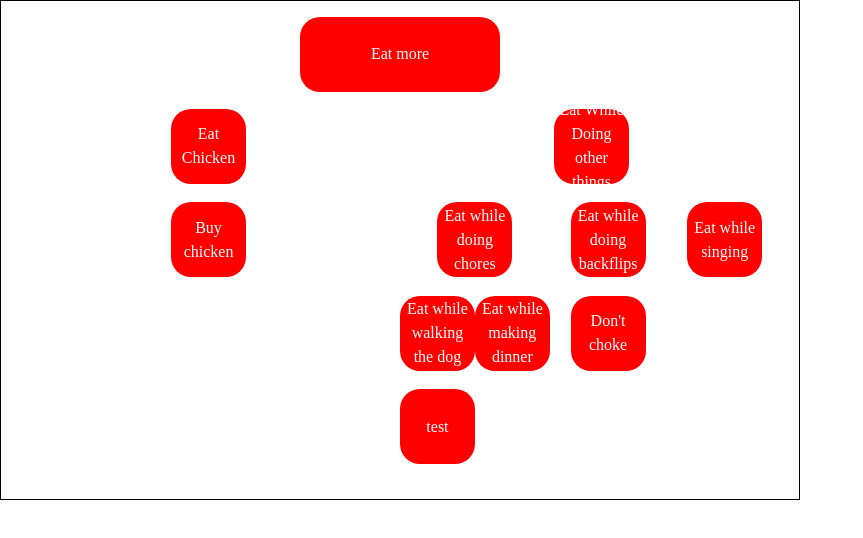
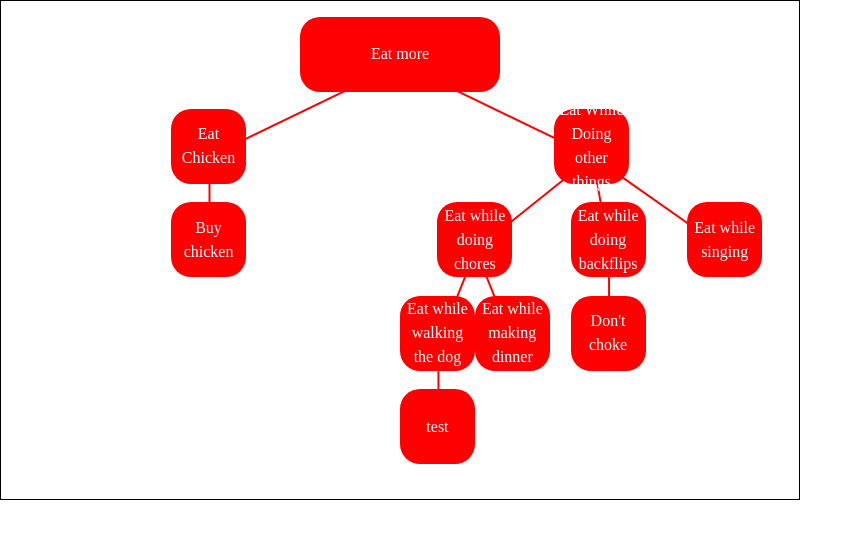
Before and after one commit to Chappydev/goal-tree, a React (Vite) app: page /tree in a window 1280 px wide. Shown: the top 538 px of the page, without its empty margins (0-863 px from the left). Built offline with nearby package versions, Linux system fonts and the light colour scheme.

Commit message:
Add lines between nodes in tree view

```diff
--- a/src/components/TaskView.jsx
+++ b/src/components/TaskView.jsx
@@ -58,7 +58,6 @@ const TaskView = ({ tree }) => {
 
   return (
     <div id="task-view-container">
-      {/* TODO: fix link when there is no parent/sibling/whatever */}
       {family.prevSibling ? (
         <NavLink to={`/task/${family.prevSibling.id}`} className="left-arrow">
           &lt;
--- a/src/components/Tree.scss
+++ b/src/components/Tree.scss
@@ -10,4 +10,5 @@ $padding: 16px;
   display: flex;
   flex-direction: column;
   justify-content: space-between;
+  position: relative;
 }
--- a/src/components/TreeNode.scss
+++ b/src/components/TreeNode.scss
@@ -53,3 +53,18 @@ $box-color: white;
     height: calc($row-height * 0.8);
   }
 }
+
+.tree-line-svg {
+  position: absolute;
+  left: 0;
+  right: 0;
+  top: 0;
+  bottom: 0;
+  overflow: visible;
+  z-index: -1;
+}
+
+.tree-line {
+  stroke: $box-bgcolor;
+  stroke-width: 2;
+}
--- a/src/components/TreeNodeAbsolute.jsx
+++ b/src/components/TreeNodeAbsolute.jsx
@@ -1,7 +1,13 @@
 import React from 'react';
 import './TreeNode.scss';
+import useRect from '../hooks/useRect';
 
-const TreeNodeAbsolute = ({ node, isGoal = true, dimensions }) => {
+const TreeNodeAbsolute = ({
+  node,
+  isGoal = true,
+  dimensions,
+  parentRect = null
+}) => {
   // IDEA: Use the dimensions to calculate the dimensions for the node
   // and the children nodes. Also use the data to determine how many
   // more children there are, and determine how to split up the space.
@@ -9,9 +15,27 @@ const TreeNodeAbsolute = ({ node, isGoal = true, dimensions }) => {
   // Alternatively, make one 'image' and then resize the WHOLE IMAGE to
   // to appropriately fit the space given for the tree.
 
+  const [rect, ref] = useRect();
+  console.log(rect);
+
   return (
     <div className="tree-node-wrapper">
-      <div className="tree-node">
+      {parentRect ? (
+        <svg className="tree-line-svg">
+          {/*
+            TODO: change styles to taste
+            TODO: figure out animations for the styles as well
+          */}
+          <line
+            x1={parentRect.xCenter}
+            y1={parentRect.yCenter}
+            x2={rect.xCenter}
+            y2={rect.yCenter}
+            className="tree-line"
+          />
+        </svg>
+      ) : null}
+      <div className="tree-node" ref={ref}>
         {isGoal ? (
           <div className="node-inner-box goal-node">{node.name}</div>
         ) : (
@@ -29,6 +53,7 @@ const TreeNodeAbsolute = ({ node, isGoal = true, dimensions }) => {
                 isGoal={false}
                 // TODO: change the value passed based on calculations
                 dimensions={dimensions}
+                parentRect={rect}
               />
             );
           })}
--- /dev/null
+++ b/src/hooks/useRect.js
@@ -0,0 +1,38 @@
+import { useState, useRef, useEffect } from 'react';
+
+const useRect = () => {
+  const ref = useRef();
+  const [rect, setRect] = useState({});
+
+  const set = () => {
+    const box = ref && ref.current ? ref.current.getBoundingClientRect() : {};
+    const xCenter = (box.left + box.right) / 2;
+    const yCenter = (box.top + box.bottom) / 2;
+
+    const newRect = {};
+
+    for (const property in box) {
+      newRect.property = box.property;
+    }
+
+    newRect.xCenter = xCenter;
+    newRect.yCenter = yCenter;
+
+    setRect(newRect);
+  };
+
+  const useEffectInEvent = (event, useCapture) => {
+    useEffect(() => {
+      set();
+      window.addEventListener(event, set, useCapture);
+      return () => window.removeEventListener(event, set, useCapture);
+    }, []);
+  };
+
+  useEffectInEvent('resize');
+  useEffectInEvent('scroll', true);
+
+  return [rect, ref];
+};
+
+export default useRect;
```
